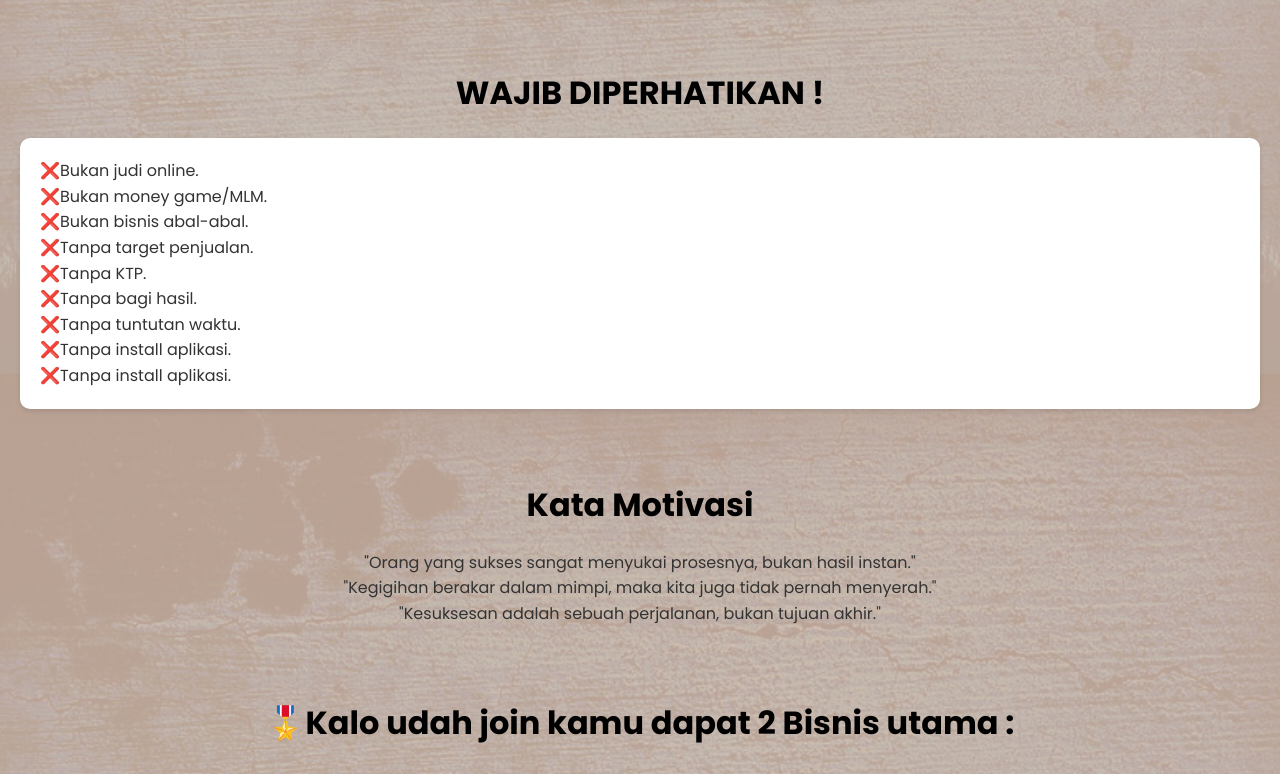
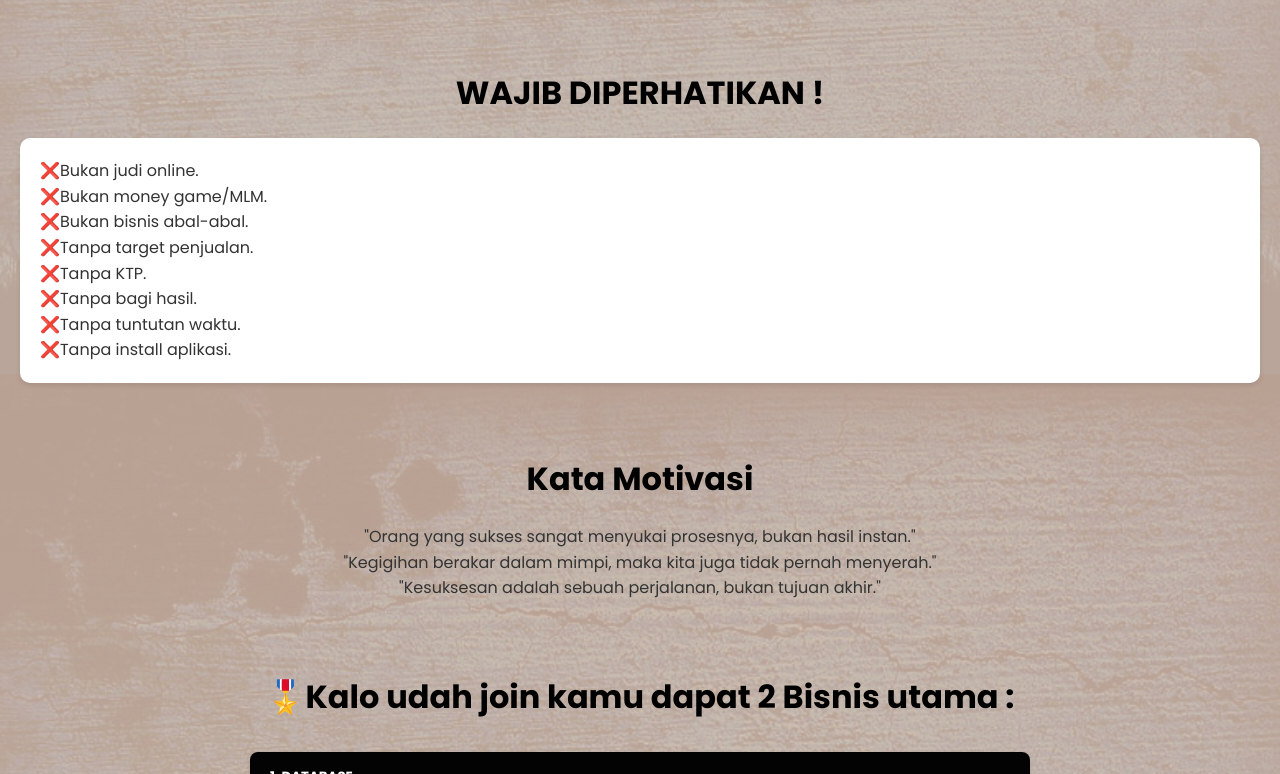
Before and after one commit to rablink/diyahayubrilliance, a plain HTML site: page index.html in a window 1280 px wide. Shown: the part 2026-2800 px from the top of the page. Drawn offline with nearby package versions, Linux system fonts and the light colour scheme.

Commit message:
Update index.html

```diff
--- a/index.html
+++ b/index.html
@@ -510,8 +510,6 @@ SEMUA PENGHASILAN MENJADI MILIK KAMU SEPENUHNYA TANPA BAGI HASIL KEPADA SIAPAPUN
 <p>❌Tanpa tuntutan waktu.
 </p>❌Tanpa install aplikasi.
 
-<p>❌Tanpa install aplikasi.
-
 </p>
 <p></p>
 </div>
```
